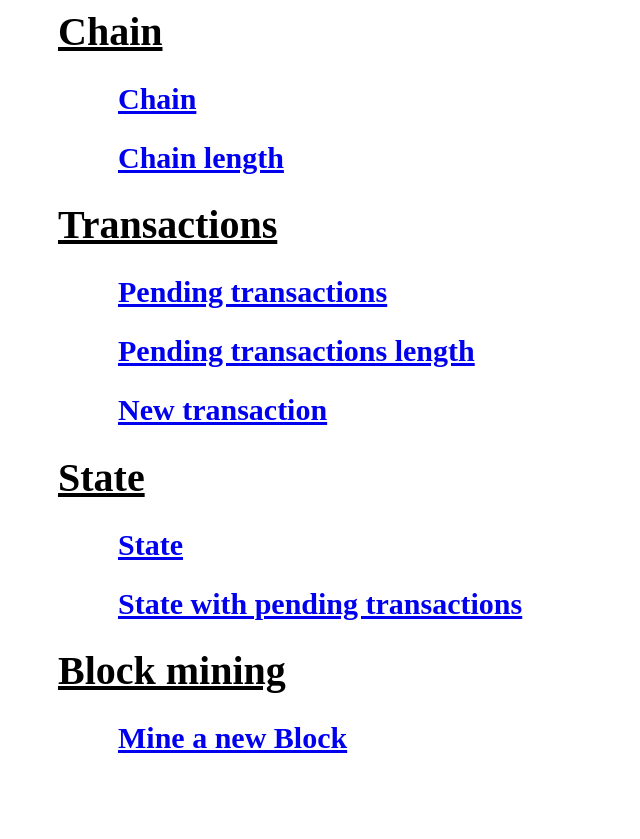
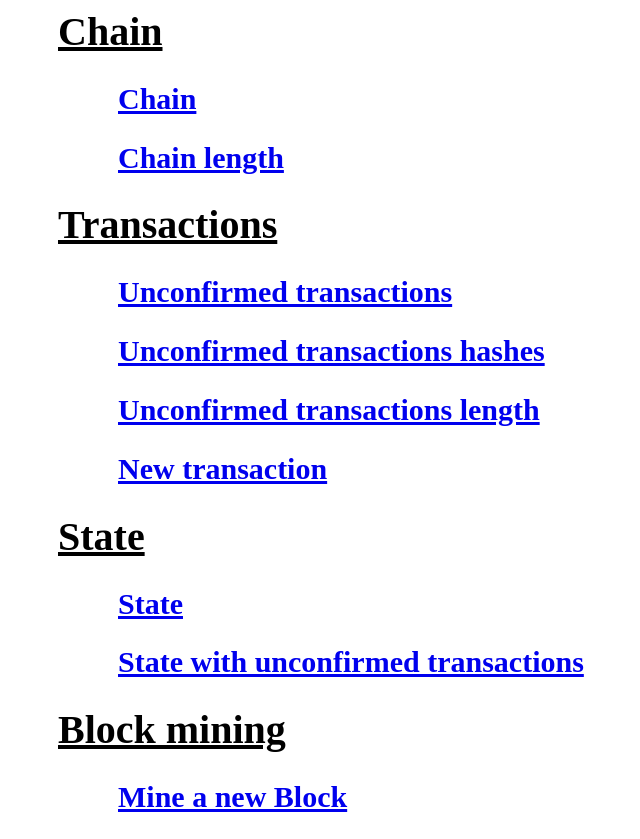
Before and after one commit to ramonus/bchain, a Flask app: page / in a window 1280 px wide. Shown: the whole page, without its empty margins (2-642 px from the left). Before the commit the page ends 753 px from the top, so only its background shows below. Run offline with Flask 2, Linux system fonts and the light colour scheme; parts of the project's set-up code (start-up, migrations or seed data) failed here and were passed over.

Commit message:
Added endpoints

```diff
--- a/config.py
+++ b/config.py
@@ -15,3 +15,7 @@ wallet_namef = "wallet-{}.dat"
 #chain defaults
 
 chain_path = "chain.json"
+
+# Transactions defaults
+
+transactions_path = "unconfirmed_transactions.json"
--- a/server.py
+++ b/server.py
@@ -77,7 +77,7 @@ def new_transaction():
         state = blockchain.update_state(state, blockchain.current_transactions)
         # Check transaction validity
         if blockchain.is_valid_transaction(state, t):
-            blockchain.current_transactions.append(t)
+            blockchain.update_transactions(t)
             msg = "Done"
         else:
             msg = "Not enough funds, maybe some are reserved"
@@ -101,6 +101,18 @@ def transactions():
 
     return jsonify(blockchain.current_transactions), 200
 
+@app.route("/transactions/hash",methods=['GET'])
+def get_transaction_hash():
+    """
+    GET request to view all pending transactions hash in a list.
+    """
+    # Get state
+    state = blockchain.is_valid_chain()
+    # Get all transactions hash
+    hashes = [t['hash'] for t in blockchain.current_transactions if blockchain.is_valid_transaction(state, t)]
+
+    return jsonify(hashes), 200
+
 @app.route("/transactions/length",methods=['GET'])
 def transactions_length():
     """
@@ -112,6 +124,32 @@ def transactions_length():
         "length": len(blockchain.current_transactions),
     }
     return jsonify(resp), 200
+
+@app.route("/transaction/<hash>")
+def get_transaction(hash):
+    """
+    GET request to retrive a single transaction given a hash.
+    """
+
+    tra = [i for i in blockchain.current_transactions if i['hash']==hash]
+    if len(tra)==1:
+        return jsonify(tra[0]), 200
+    elif len(tra)==0:
+
+        # Create response
+        resp = {
+            "error":"No transaction found with hash: "+hash
+        }
+
+        return jsonify(resp), 200
+    else:
+
+        # Create response
+        resp = {
+            "error":"Error, multiple transactions found!",
+        }
+
+        return jsonify(resp), 200
 
 @app.route("/chain",methods=['GET'])
 def full_chain():
@@ -167,7 +205,6 @@ def state_all():
     return jsonify(state), 200
 
 
-
 """
 This section will be a test gui to simplify debugging
 """
--- a/templates/index.html
+++ b/templates/index.html
@@ -16,12 +16,13 @@
         <h2><a href="/chain/length">Chain length</a></h2>
 
         <h1>Transactions</h1>
-        <h2><a href="/transactions">Pending transactions</a></h2>
-        <h2><a href="/transactions/length">Pending transactions length</a></h2>
+        <h2><a href="/transactions">Unconfirmed transactions</a></h2>
+        <h2><a href="/transactions/hash">Unconfirmed transactions hashes</a></h2>
+        <h2><a href="/transactions/length">Unconfirmed transactions length</a></h2>
         <h2><a href="/new_transaction">New transaction</a></h2>
         <h1>State</h1>
         <h2><a href="/state">State</a></h2>
-        <h2><a href="/state/all">State with pending transactions</a></h2>
+        <h2><a href="/state/all">State with unconfirmed transactions</a></h2>
         <h1>Block mining</h1>
         <h2><a href="/mine">Mine a new Block</a></h2>
     </body>
```
Also changed, not shown: blockchain.py (+15 -2 lines), transaction_utils.py (added, +27 -0 lines), 1 other file.
